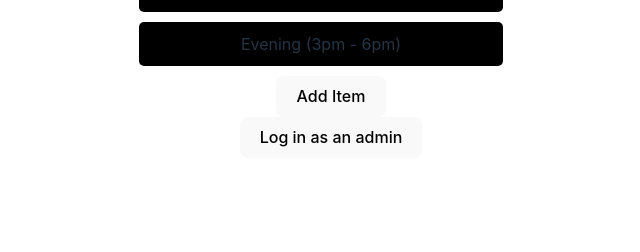
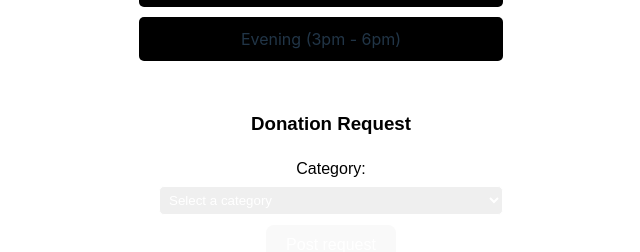
Before and after one commit to ZeyadAttia5/El-m4t4teen, a React (Vite) app in the folder Helpawy/: page / in a window 1280 px wide. Shown: the part 606-858 px from the top of the page, without its empty margins (309-949 px from the left). Before the commit the page ends 800 px from the top, so only its background shows below. Built offline with nearby package versions, Linux system fonts and the light colour scheme.

Commit message:
Created a component to view the registered organizations

```diff
--- a/Helpawy/src/App.jsx
+++ b/Helpawy/src/App.jsx
@@ -7,6 +7,7 @@ import RedirectionButton from './RedirectionButton/RedirectionButton.jsx'
 import LoginRedirect from './RedirectToLogin/LoginRedirect.jsx'
 import { BrowserRouter as Router,Route,Routes } from 'react-router-dom';
 import AdminPage from 'C:/Users/Seif/Documents/GitHub/El-m4t4teen/Helpawy/src/LoginPage/AdminPage.jsx';
+import RequestCard from './RequestPost/RequestCard.jsx';
 
 //comment
 function App() {
@@ -16,6 +17,9 @@ function App() {
     <TransportationPicker/>
     <SchedulePicker/>
     <ScheduleDropoff/>
+    <div>
+      <RequestCard/>
+    </div>
       <Router>
         <RedirectionButton title="Add Item" />
       </Router>
--- a/Helpawy/src/LoginPage/AdminPage.jsx
+++ b/Helpawy/src/LoginPage/AdminPage.jsx
@@ -3,13 +3,17 @@
 import React from 'react';
 import OrganizationView from '../OrganizationView/OrganizationView';
 import DonorView from '../DonorView/DonorView';
+import AcceptReject from '../AcceptReject/AcceptReject';
+import ViewRegButton from '../ViewRegOrg/ViewRegButton';
 
 const AdminPage = () => {
   return (
     <div>
-      <h2>Welcome to the Admin Page</h2>
+      <h2>Admin Options</h2>
       <OrganizationView />
       <DonorView/>
+      <AcceptReject/>
+      <ViewRegButton/>
       </div>
   );
 };
--- /dev/null
+++ b/Helpawy/src/RequestPost/RequestCard.css
@@ -0,0 +1,48 @@
+/* RequestCard.css */
+
+.donation-request-card {
+    font-family: Arial, sans-serif;
+    background-color: white;
+    padding: 20px;
+    border-radius: 10px;
+    box-shadow: 0 0 10px rgba(252, 251, 251, 0.1); /* Add a subtle shadow effect */
+  }
+
+  h3 {
+    color: black;
+  }
+
+  .category-dropdown {
+    margin-bottom: 10px;
+  }
+
+  label {
+    display: block;
+    margin-bottom: 5px;
+    color: black;
+  }
+
+  select {
+    width: 100%;
+    padding: 5px;
+    border: 1px solid #ffffff;
+    border-radius: 5px;
+    color: rgb(255, 255, 255);
+  }
+
+  button {
+    padding: 10px 20px;
+    background-color: #575858;
+    border: none;
+    border-radius: 5px;
+    color: white;
+    cursor: pointer;
+  }
+
+  button:hover {
+    background-color: #787878;
+  }
+
+  p {
+    color: rgb(255, 0, 0);
+  }
--- /dev/null
+++ b/Helpawy/src/RequestPost/RequestCard.jsx
@@ -0,0 +1,46 @@
+import React, { useState } from 'react';
+import './RequestCard.css';
+
+const RequestCard = () => {
+  const [selectedCategory, setSelectedCategory] = useState('');
+  const [requestPosted, setRequestPosted] = useState(false);
+
+  const categories = [
+    'Clothes',
+    'Toys',
+    'Food',
+    'Medical Supplies',
+    'School Supplies',
+    'Blood Donations'
+  ];
+
+  const handleCategoryChange = (e) => {
+    setSelectedCategory(e.target.value);
+  };
+
+  const handlePostRequest = () => {
+    // Add functionality to handle posting the request here
+    console.log("Request posted!");
+    setRequestPosted(true);
+  };
+
+  return (
+    <div className="donation-request-card">
+      <h3>Donation Request</h3>
+      <div className="category-dropdown">
+        <label htmlFor="category">Category:</label>
+        <select id="category" value={selectedCategory} onChange={handleCategoryChange}>
+          <option value="">Select a category</option>
+          {categories.map((category, index) => (
+            <option key={index} value={category}>{category}</option>
+          ))}
+        </select>
+      </div>
+      {/* Additional fields for donation request (e.g., description, quantity, etc.) can be added here */}
+      <button onClick={handlePostRequest}>Post request</button>
+      {requestPosted && <p>Request posted</p>}
+    </div>
+  );
+};
+
+export default RequestCard;
```
Also changed, not shown: Helpawy/src/AcceptReject/AcceptReject.jsx (added, +42 -0 lines), Helpawy/src/DonorView/DonorView.jsx (+14 -2 lines), Helpawy/src/OrganizationView/OrganizationView.jsx (+14 -2 lines), Helpawy/src/ViewRegOrg/ViewRegButton.jsx (added, +18 -0 lines), Helpawy/src/ViewRegOrg/ViewRegOrg.jsx (added, +93 -0 lines).
